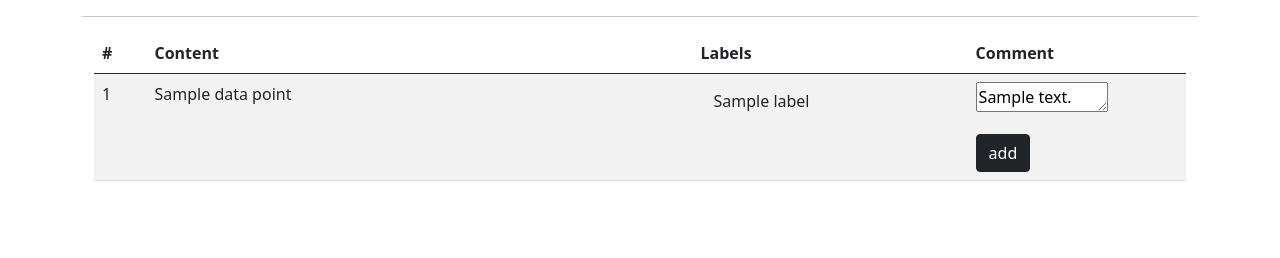
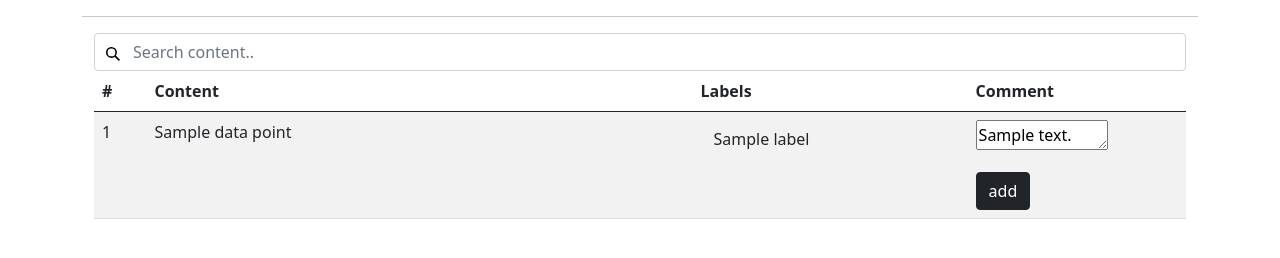
Before and after one commit to md-experiments/anna, a Flask app: template anna/templates/base.html in a window 1280 px wide. Shown: the part 146-404 px from the top of the page. Run offline with Flask 2, Linux system fonts and the light colour scheme; the template is opened without the code that fills it: most values are stand-ins (such as "Sample title", 1, 10 or a date in 2020); parts of the project's set-up code (start-up, migrations or seed data) failed here and were passed over.

Commit message:
add search bar

```diff
--- a/anna/templates/base.html
+++ b/anna/templates/base.html
@@ -13,6 +13,24 @@
     <!-- JavaScript Bundle with Popper -->
     <script src="https://cdn.jsdelivr.net/npm/bootstrap@5.0.0-beta2/dist/js/bootstrap.bundle.min.js" integrity="sha384-b5kHyXgcpbZJO/tY9Ul7kGkf1S0CWuKcCD38l8YkeH8z8QjE0GmW1gYU5S9FOnJ0" crossorigin="anonymous"></script>
     <script src="https://ajax.googleapis.com/ajax/libs/jquery/3.5.1/jquery.min.js"></script>
+    <style>
+        .has-search .form-control {
+            padding-left: 2.375rem;
+        }
+
+        .has-search .form-control-feedback {
+            position: absolute;
+            z-index: 2;
+            display: block;
+            width: 2.375rem;
+            height: 2.375rem;
+            line-height: 2.375rem;
+            text-align: center;
+            pointer-events: none;
+            color: #aaa;
+        }
+
+   </style>
     <script>
 
     $(document).ready(function(){
@@ -83,7 +101,16 @@
         </table>
         <hr>
         <div class="container">
-        <table class="table table-hover table-striped">
+        <div class="form-group has-search">
+            <span class="fa fa-search form-control-feedback">
+                <svg aria-hidden="true" class="fa fa-search has-search" width="14" height="14" viewBox="0 0 18 18">
+                    <path d="M18 16.5l-5.14-5.18h-.35a7 7 0 10-1.19 1.19v.35L16.5 18l1.5-1.5zM12 7A5 5 0 112 7a5 5 0 0110 0z"></path>
+                </svg>
+            </span>
+
+            <input type="text" id="myInput" class="form-control" onkeyup="myFunction()" placeholder="Search content..">
+        </div>
+        <table id='mainTable' class="table table-hover table-striped">
             <thead>
                 <tr>
                     <th>#</th>
@@ -121,7 +148,29 @@
             </tbody>
         </table>
     </div>
+    <script>
+    function myFunction() {
+        // Declare variables
+        var input, filter, table, tr, td, i, txtValue;
+            input = document.getElementById("myInput");
+            filter = input.value.toUpperCase();
+            table = document.getElementById("mainTable");
+            tr = table.getElementsByTagName("tr");
 
+            // Loop through all table rows, and hide those who don't match the search query
+            for (i = 0; i < tr.length; i++) {
+                td = tr[i].getElementsByTagName("td")[1];
+                if (td) {
+                txtValue = td.textContent || td.innerText;
+                if (txtValue.toUpperCase().indexOf(filter) > -1) {
+                    tr[i].style.display = "";
+                } else {
+                    tr[i].style.display = "none";
+                }
+                }
+            }
+        }
+    </script>
 </body>
 
 </html>
```
